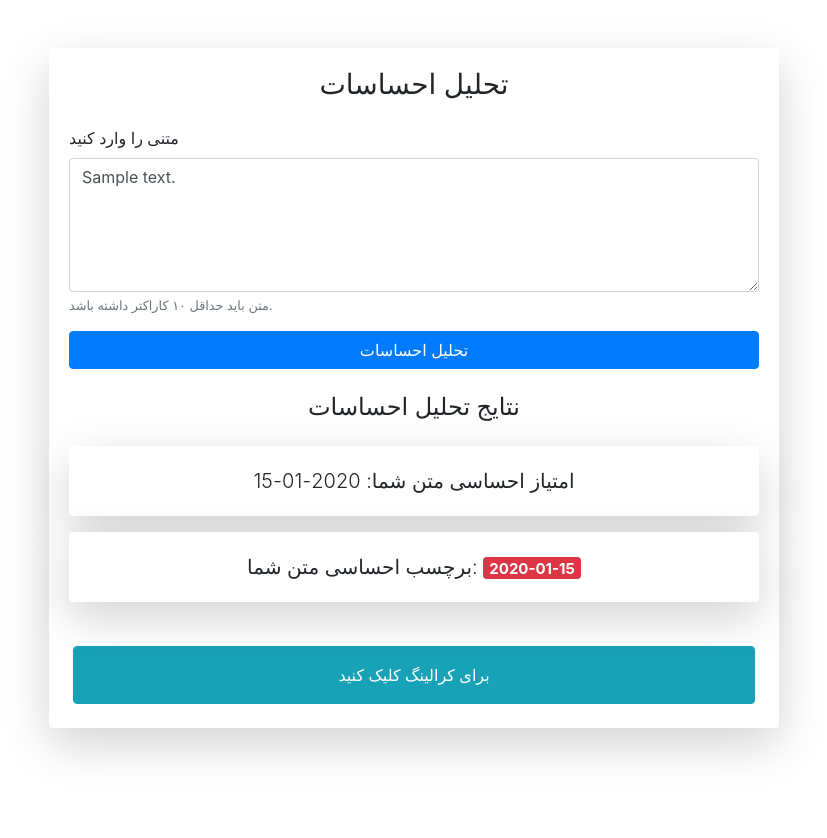
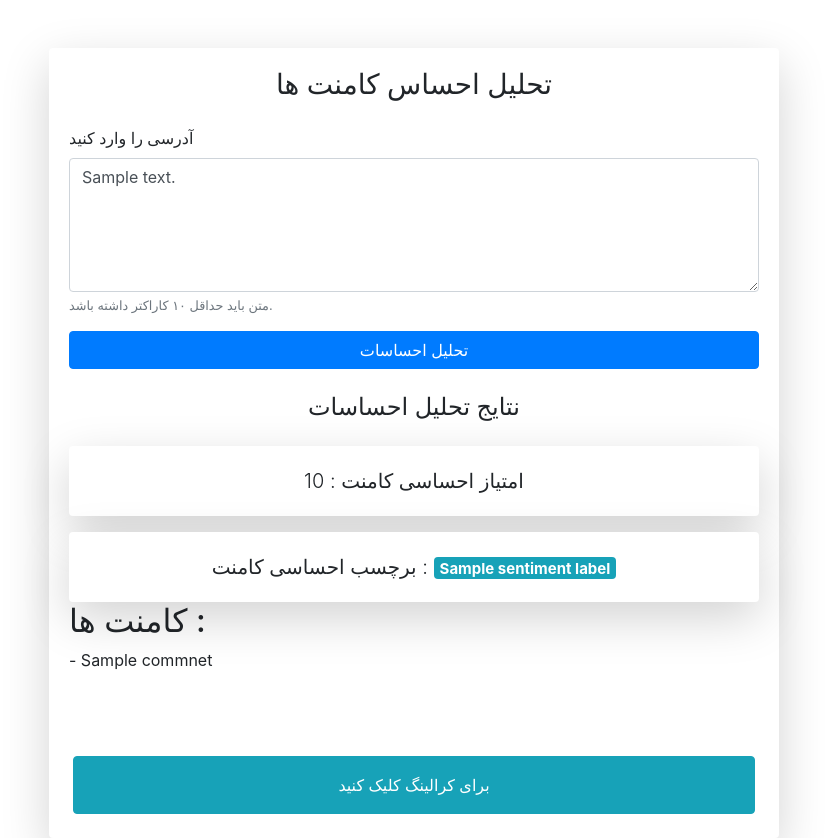
Before and after one commit to Hojat444/Django-ML, a Django app: template crawl/core/templates/sentiment.html in a window 1280 px wide. Shown: the whole page, without its empty margins (226-1053 px from the left). Before the commit the page ends 757 px from the top, so only its background shows below. Run offline with Django 4.2, Linux system fonts and the light colour scheme; the template is opened without the code that fills it: most values are stand-ins (such as "Sample title", 1, 10 or a date in 2020); some libraries are stand-ins or nearby versions.

Commit message:
Enter URL instead of text

```diff
--- a/crawl/core/templates/sentiment.html
+++ b/crawl/core/templates/sentiment.html
@@ -13,11 +13,11 @@
     <div class="col-md-8">
       <div class="card shadow-lg border-0">
         <div class="card-body">
-          <h3 class="card-title text-center mb-4">تحلیل احساسات</h3>
+          <h3 class="card-title text-center mb-4">تحلیل احساس کامنت ها</h3>
           <form action="{% url 'analyze_sentiment' %}" method="post">
             {% csrf_token %}
             <div class="form-group">
-              <label for="text">متنی را وارد کنید</label>
+              <label for="text">آدرسی را وارد کنید</label>
               <textarea class="form-control" rows="5" id="text" name="text" required>{{text}}</textarea>
               <small class="form-text text-muted">متن باید حداقل ۱۰ کاراکتر داشته باشد.</small>
             </div>
@@ -27,17 +27,32 @@
           <div class="mt-4">
             <h4 class="card-title text-center mb-4">نتایج تحلیل احساسات</h4>
             <div class="card shadow-lg border-0 mb-3">
+
+              {% for score in sentiment_score  %}
               <div class="card-body">
-                <p class="card-text lead text-center mb-0">امتیاز احساسی متن شما: {{ sentiment_score }}</p>
+                <p class="card-text lead text-center mb-0">امتیاز احساسی کامنت : {{ score }}</p>
+              </div>
+              {% endfor %}
+
+            </div>
+
+            {% for label in sentiment_label %}
+            <div class="card shadow-lg border-0">
+              <div class="card-body">
+                <p class="card-text lead text-center mb-0">برچسب احساسی کامنت : <span class="badge badge-info">{{ label }}</span></p>
               </div>
             </div>
-            <div class="card shadow-lg border-0">
-              <div class="card-body">
-                <p class="card-text lead text-center mb-0">برچسب احساسی متن شما: <span class="badge {% if sentiment_score > 0.0 %}badge-success{% elif sentiment_score == 0.0 %}badge-warning{% else %}badge-danger{% endif %}">{{ sentiment_label }}</span></p>
-              </div>
-            </div>
+            {% endfor %}
+
+
           </div>
           {% endif %}
+          <h2>کامنت ها : </h2>
+          {% for commnet in comments %}
+          <p> - {{commnet}}</p>
+        </br>
+          {% endfor %}
+
         </div>
         <a href="{% url 'index' %}" class="btn btn-info p-3 m-4">برای کرالینگ کلیک کنید</a>
       </div>
```
Also changed, not shown: crawl/core/views.py (+31 -10 lines).
